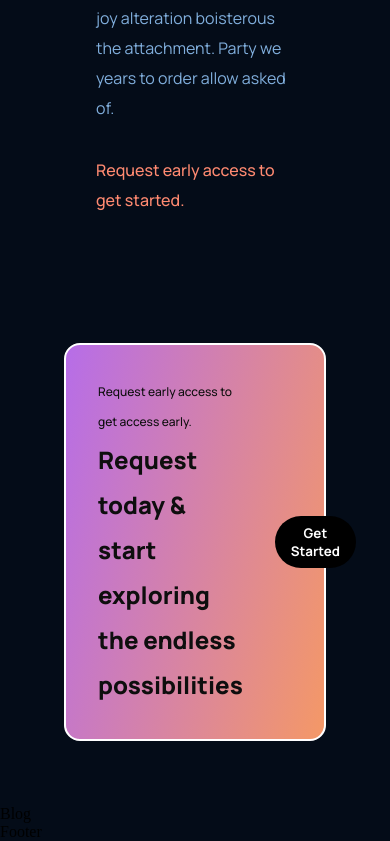
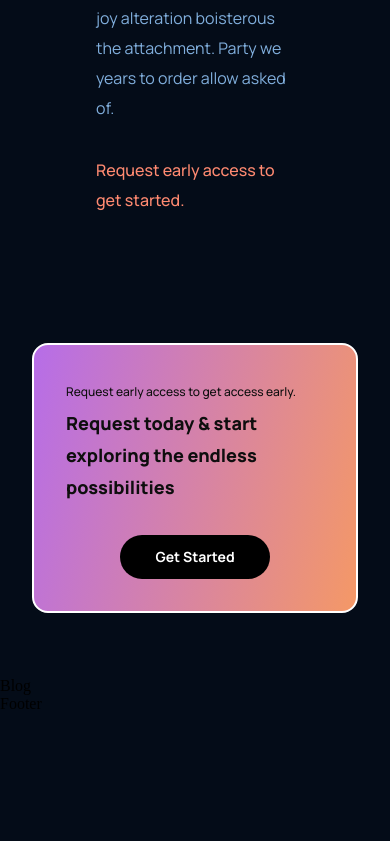
Before and after one commit to 7daytheory/ReactGPT3Website, a React (Create React App) app: page / in a window 390 px wide. Shown: the part 5115-5956 px from the top of the page. After the commit the page ends 5828 px from the top, so only its background shows below. Built offline with nearby package versions, Linux system fonts and the light colour scheme.

Commit message:
Added styling for mobile and tablet

```diff
--- a/src/components/cta/cta.css
+++ b/src/components/cta/cta.css
@@ -45,4 +45,32 @@
     cursor: pointer;
     border: none;
     outline: none;
+    min-width: 150px;
 }
+
+@media screen and (max-width: 650px) {
+    .gpt__cta {
+        flex-direction: column;
+    }
+
+    .gpt__cta-btn {
+        margin: 2rem 0 0;
+    }
+}
+
+@media screen and (max-width: 550px) {
+    .gpt__cta {
+        flex-direction: column;
+        margin: 4rem 2rem;
+    }
+
+    .gpt__cta-content h3 {
+        font-size: 18px;
+        line-height: 32px;
+    }
+
+    .gpt__cta-btn button {
+        font-size: 14px;
+        line-height: 28px;
+    }
+}
```
